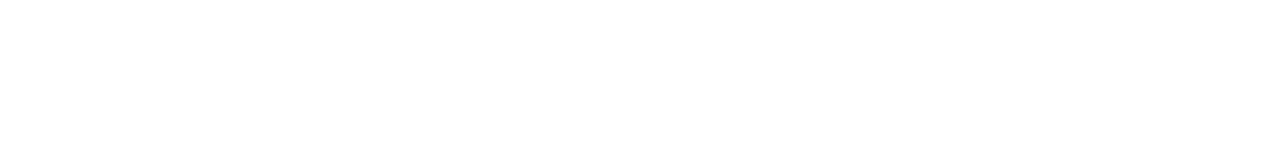
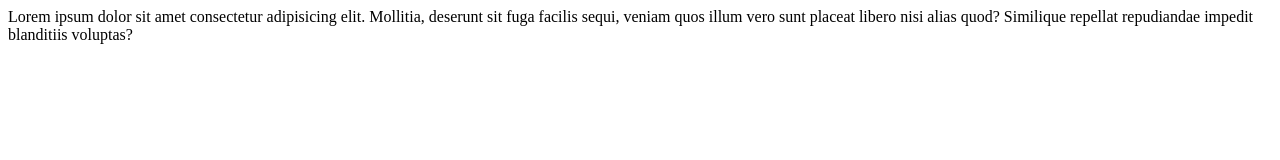
Before and after one commit to DinaVolna/requests, a plain HTML site: page index.html in a window 1280 px wide. Drawn offline with Linux system fonts and the light colour scheme.

Commit message:
index.html

```diff
--- a/index.html
+++ b/index.html
@@ -9,6 +9,7 @@
 </head>
 <body>
 
+  Lorem ipsum dolor sit amet consectetur adipisicing elit. Mollitia, deserunt sit fuga facilis sequi, veniam quos illum vero sunt placeat libero nisi alias quod? Similique repellat repudiandae impedit blanditiis voluptas?
 
   <script src="./script.js"></script>
 </body>
```
